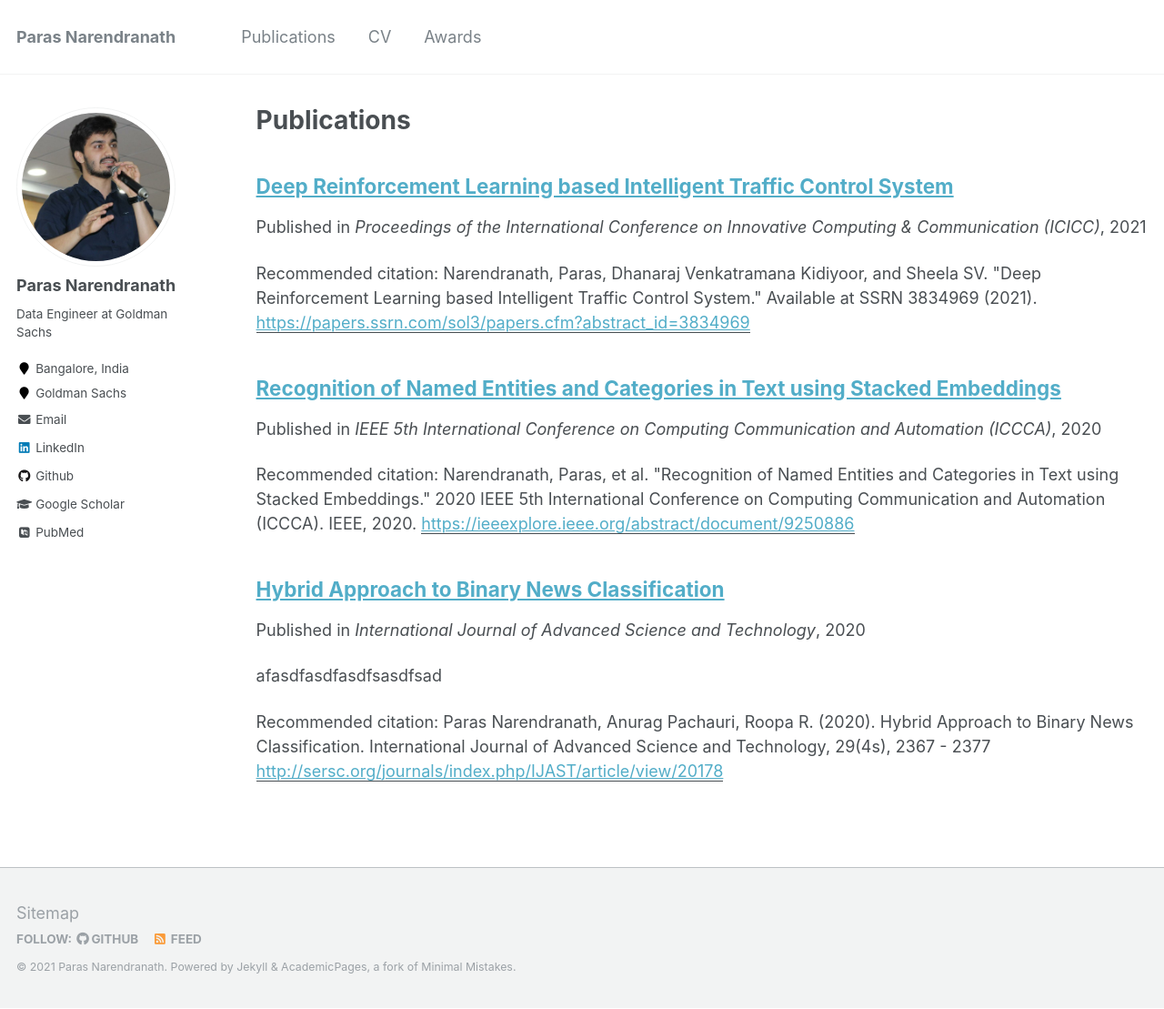
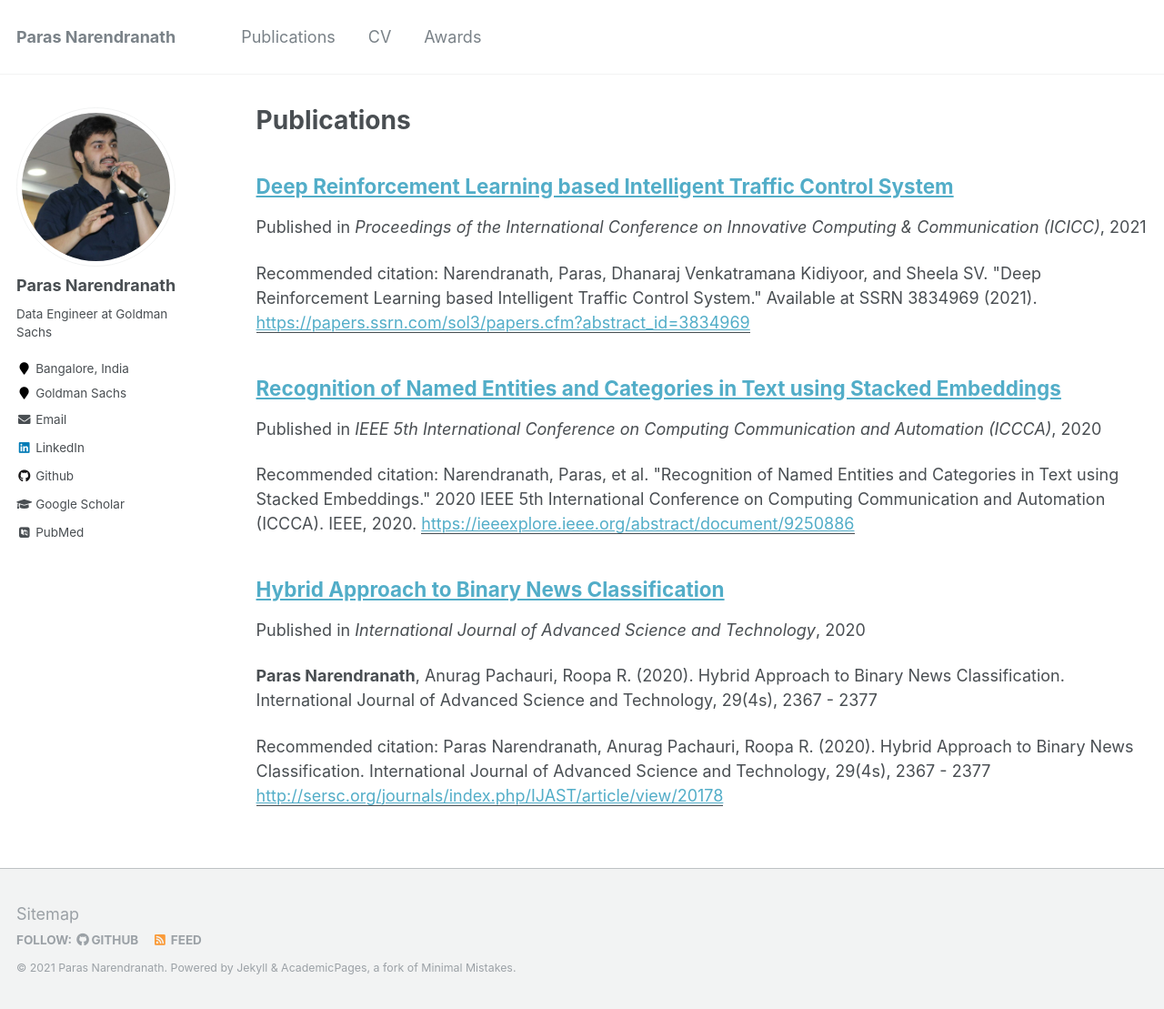
Before and after one commit to parasnaren/github-io-page, a Jekyll site: the page built from _pages/publications.md, in a window 1280 px wide and 1109 px high. Shown: the whole window at 91% size. Built offline with Jekyll 4.4.1, drawn with Linux system fonts in a browser that asks for light colours; some web fonts are replaced.

Commit message:
References update

```diff
--- a/_publications/2015-10-01-paper-title-number-3.md
+++ b/_publications/2015-10-01-paper-title-number-3.md
@@ -2,7 +2,7 @@
 title: "Hybrid Approach to Binary News Classification"
 collection: publications
 permalink: /publication/2009-10-01-paper-title-number-1
-excerpt: 'afasdfasdfasdfsasdfsad'
+excerpt: '<b>Paras Narendranath</b>, Anurag Pachauri, Roopa R. (2020). Hybrid Approach to Binary News Classification. International Journal of Advanced Science and Technology, 29(4s), 2367 - 2377'
 date: 2020-06-14
 venue: 'International Journal of Advanced Science and Technology'
 paperurl: 'http://sersc.org/journals/index.php/IJAST/article/view/20178'
```
